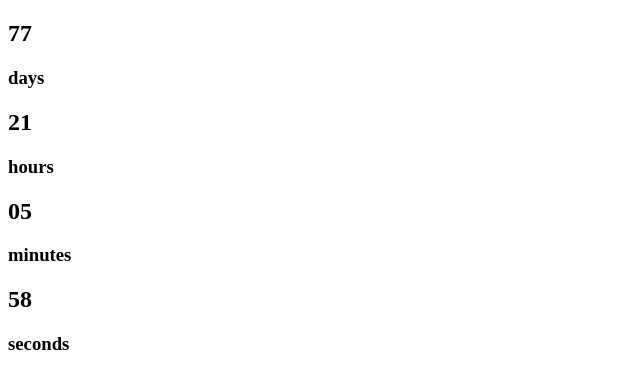
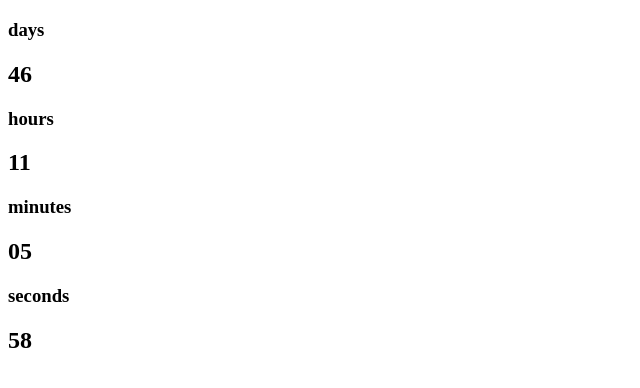
Before and after one commit to duffbeer83/bub-countdown, a Gatsby site: page / in a window 1280 px wide. Shown: the whole page, without its empty margins (0-640 px from the left). Built offline with nearby package versions, Linux system fonts and the light colour scheme; Gatsby itself is replaced by a stand-in of ours.

Commit message:
cleanup of flipbook code

```diff
--- a/src/components/flipclock.js
+++ b/src/components/flipclock.js
@@ -3,13 +3,13 @@ import { useState, useEffect } from "react"
 
 const zeroPad = unit => (unit <= 9 ? `0${unit}` : unit)
 
-const getUnits = diff => {
+const breakdownDuration = diff => {
   const units = {
     // structure
     // year: 31536000,
     // month: 2592000,
-    // week: 604800, // uncomment row to ignore
-    days: 86400, // feel free to add your own row
+    // week: 604800,
+    days: 86400,
     hours: 3600,
     minutes: 60,
     seconds: 1,
@@ -24,25 +24,17 @@ const getUnits = diff => {
   }, {})
 }
 
-export const useCountdown = (endTime, startTime) => {
-  const [diff, setDiff] = useState(endTime - startTime)
+export default function FlipClock({ endTime }) {
+  const [countdown, setCountdown] = useState(endTime - Date.now())
+
   useEffect(() => {
     const interval = setInterval(() => {
-      setDiff(endTime - Date.now())
+      setCountdown(endTime - Date.now())
     }, 1000)
-
     return () => clearInterval(interval)
   }, [endTime])
 
-  return getUnits(diff <= 0 ? 0 : diff)
-}
-
-export default function FlipClock({
-  endTime,
-  startTime = Date.now(),
-  ...rest
-}) {
-  const { days, hours, minutes, seconds } = useCountdown(endTime, startTime)
+  const { days, hours, minutes, seconds } = breakdownDuration(countdown)
   return (
     <div>
       {[
@@ -51,9 +43,9 @@ export default function FlipClock({
         [minutes, `minutes`],
         [seconds, `seconds`],
       ].map(([value, label]) => (
-        <div>
+        <div key={label}>
+          <h3>{label}</h3>
           <h2>{zeroPad(value)}</h2>
-          <h3>{label}</h3>
         </div>
       ))}
     </div>
--- a/src/pages/index.js
+++ b/src/pages/index.js
@@ -2,5 +2,5 @@ import React from "react"
 import FlipClock from "../components/flipclock"
 
 export default function Home() {
-  return <FlipClock endTime={new Date(2021, 5, 26, 11, 0, 0, 0)} />
+  return <FlipClock endTime={new Date("2021-05-26T11:00:00+10:00")} />
 }
```
